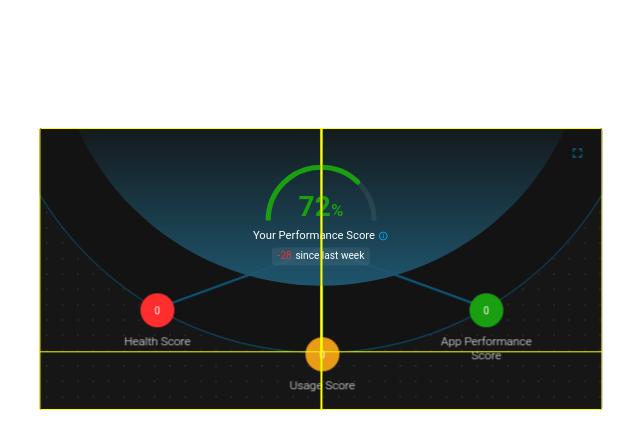
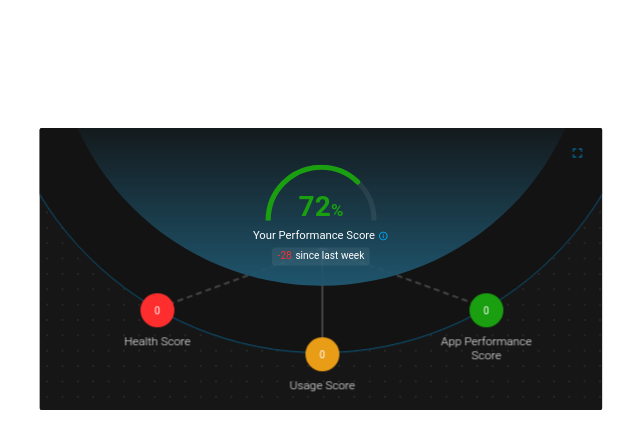
Before and after one commit to hiTushar/performance-widget, a React (Vite) app: page / in a window 1280 px wide. Shown: the top 448 px of the page, without its empty margins (319-959 px from the left). Built offline with nearby package versions, Linux system fonts and the light colour scheme.

Commit message:
save progress, branch lines

```diff
--- a/src/components/performance/Performance.tsx
+++ b/src/components/performance/Performance.tsx
@@ -157,6 +157,7 @@ const Performance = () => {
                 }}
             >
                 <div style={{
+                    opacity: 0,
                     position: 'absolute',
                     zIndex: 10,
                     top: 0,
@@ -191,7 +192,7 @@ const Performance = () => {
                         Object.keys(ringDataRef.current).map((ringId) => (
                             <Ring
                                 ringId={ringId as RingId}
-                                ringData={ringDataRef.current[ringId as RingId]}
+                                allRingsData={ringDataRef.current}
                                 hierarchy={hierarchy}
                                 handleClick={handleClick}
                                 apiData={data.components}
--- a/src/components/ring/Ring.css
+++ b/src/components/ring/Ring.css
@@ -146,15 +146,34 @@
     position: absolute;
     inset: 0;
     border-radius: 50%;
+    opacity: var(--branch-opacity);
+
+    &.branch-fade-in {
+        animation: branch-fade-in 2s linear 1s 1 forwards;
+    }
+}
+
+@keyframes branch-fade-in {
+    0% {
+        opacity: 0;
+    }
+
+    100% {
+        opacity: 1;
+    }
 }
 
 .ring-branches__branch {
     transform-origin: left;
-    background-color: var(--blue-1);
+    background: var(--branch-color);
     height: calc(1cqw/3);
     position: absolute;
     left: var(--branch-left);
     top: var(--branch-top);
     width: var(--branch-width);
     transform: var(--branch-transform);
+    &.dashed {
+        background-color: transparent;
+        border-top: 2px dashed var(--branch-border-color);
+    }
 }
--- a/src/components/ring/Ring.tsx
+++ b/src/components/ring/Ring.tsx
@@ -1,8 +1,8 @@
+import React, { useMemo, useRef } from 'react';
+import _ from 'lodash';
 import './Ring.css';
-import { HierarchyInterface, PerformanceData, RingId, RingInterface, RingParamUI } from '../../types/Types';
-import React, { useMemo, useRef } from 'react';
+import { BranchInterface, HierarchyInterface, PerformanceData, RingId, RingInterface, RingParamUI } from '../../types/Types';
 import { getDistance, inRadians } from '../../utils/Utils';
-import _ from 'lodash';
 
 const MAX_RINGS = 3;
 const RING_GAP = 19;
@@ -13,14 +13,16 @@ const ITEM_GAP_ANGLE = [30, 22.5, 18];
 const BRANCH_GAP_ANGLE = [70, 68, 66];
 const MAIN_ANGLE = 90;
 
-const Ring: React.FC<RingInterface> = ({ ringId, ringData, hierarchy, handleClick, apiData }) => {
+const Ring: React.FC<RingInterface> = ({ ringId, allRingsData, hierarchy, handleClick, apiData }) => {
     const ringRef = useRef<HTMLDivElement>(null);
+    const branchRef = useRef<HTMLDivElement>(null);
 
     const ringWidth = useMemo(() => {
         return RING_WIDTH + 2 * +ringId.slice(-1) * RING_GAP;
     }, [ringId]);
 
     const anglePosArray = useMemo(() => {
+        let ringData = allRingsData[ringId as RingId];
         let centerIndex = Math.floor(ringData.length / 2);
         let anglePosArray = ringData.map((_, index) => MAIN_ANGLE - ITEM_GAP_ANGLE[+ringId.slice(-1)] * (index - centerIndex));
         if (hierarchy[ringId].length) {
@@ -49,7 +51,7 @@ const Ring: React.FC<RingInterface> = ({ ringId, ringData, hierarchy, handleClic
             totalOffset += hierarchySetOffset;
         }
 
-        if (!hierarchy[ringId].length && ringData.length) {
+        if (!hierarchy[ringId].length && allRingsData[ringId as RingId].length) {
             let dataSetOffset = 0;
             if (ringId !== 'ring0') {
                 dataSetOffset += FIRST_RING_GAP;
@@ -71,7 +73,7 @@ const Ring: React.FC<RingInterface> = ({ ringId, ringData, hierarchy, handleClic
     }
 
     const getRingAnimation = (ringId: RingId) => {
-        if (!hierarchy[ringId].length && ringData.length) {
+        if (!hierarchy[ringId].length && allRingsData[ringId as RingId].length) {
             return 'slideIn 0.5s linear 0.5s 1 forwards';
         }
         return '';
@@ -97,7 +99,7 @@ const Ring: React.FC<RingInterface> = ({ ringId, ringData, hierarchy, handleClic
             opacity = 1;
         }
         else {
-            if (!ringData.length)
+            if (!allRingsData[ringId as RingId].length)
                 opacity = 0;
             else {
                 if (!hierarchy[ringId].length)
@@ -127,9 +129,9 @@ const Ring: React.FC<RingInterface> = ({ ringId, ringData, hierarchy, handleClic
         }
     }
 
-    const getBorderColor = (hierarchy: HierarchyInterface, ringId: RingId, ringData: Array<RingParamUI>) => {
+    const getBorderColor = (hierarchy: HierarchyInterface, ringId: RingId, allRingsData: { [key in RingId]: Array<RingParamUI> }) => {
         if (hierarchy[ringId as RingId]) {
-            let selectedParamColor = ringData.find((param) => param.param_id === hierarchy[ringId as RingId])!.param_color.replace(')', '-mild)');
+            let selectedParamColor = allRingsData[ringId as RingId].find((param) => param.param_id === hierarchy[ringId as RingId])!.param_color.replace(')', '-mild)');
             return selectedParamColor;
         }
         else {
@@ -151,12 +153,12 @@ const Ring: React.FC<RingInterface> = ({ ringId, ringData, hierarchy, handleClic
         }
     }
 
-    const Branches = () => {
-        if (!ringData.length) return;
-        let centerIndex = Math.floor(ringData.length / 2);
-        let stdAnglePosArray = ringData.map((_, index) => MAIN_ANGLE - ITEM_GAP_ANGLE[+ringId.slice(-1)] * (index - centerIndex));
+    const Branches: React.FC<BranchInterface> = ({ ringId, hierarchy, allRingsData }) => {
+        if (!allRingsData[ringId as RingId].length) return;
+        let centerIndex = Math.floor(allRingsData[ringId as RingId].length / 2);
+        let stdAnglePosArray = allRingsData[ringId as RingId].map((_, index) => MAIN_ANGLE - ITEM_GAP_ANGLE[+ringId.slice(-1)] * (index - centerIndex));
 
-        let allRingItemCoords = ringData.reduce<{ [key: string]: [number, number] }>((acc, _, index) => {
+        let allRingItemCoords = allRingsData[ringId as RingId].reduce<{ [key: string]: [number, number] }>((acc, _, index) => {
             let theta = stdAnglePosArray[index];
             let originCenter = ringWidth / 2;
             let x = originCenter + Math.cos(inRadians(theta)) * (ringWidth) / 2;
@@ -171,36 +173,75 @@ const Ring: React.FC<RingInterface> = ({ ringId, ringData, hierarchy, handleClic
             allRingItemCoords[`item${centerIndex}`][1] - RING_GAP
         ];
 
-        let allRingItemLengths = ringData.reduce<{ [key: string]: number }>((acc, _, index) => {
+        let allRingItemLengths = allRingsData[ringId as RingId].reduce<{ [key: string]: number }>((acc, _, index) => {
             return { ...acc, [`item${index}`]: getDistance(allRingItemCoords[`item${index}`][0], allRingItemCoords[`item${index}`][1], rootCoords[0], rootCoords[1]) };
         }, {});
 
-        let branchAngleArray = ringData.map((_, index) => MAIN_ANGLE - BRANCH_GAP_ANGLE[+ringId.slice(-1)] * (index - centerIndex));
+        let branchAngleArray = allRingsData[ringId as RingId].map((_, index) => MAIN_ANGLE - BRANCH_GAP_ANGLE[+ringId.slice(-1)] * (index - centerIndex));
+
+        const getVerticalBranchColor = (ringId: RingId, hierarchy: HierarchyInterface, allRingsData: { [key in RingId]: Array<RingParamUI> }) => {
+            let previousHierarchyParam: String, previousHierarchyParamColor;
+            if(ringId === 'ring0') {
+                previousHierarchyParamColor = 'var(--gray-6)';
+            }
+            else {
+                previousHierarchyParam = hierarchy[`ring${+ringId.slice(-1) - 1}` as RingId];
+                previousHierarchyParamColor = allRingsData[`ring${+ringId.slice(-1) - 1}` as RingId].find((param) => param.param_id === previousHierarchyParam)!.param_color.replace(')', '-mild)');
+            }
+
+            let currentHierarchyParam: String, currentHierarchyParamColor;
+            if(!hierarchy[ringId as RingId]) {
+                currentHierarchyParamColor = 'var(--gray-6)';
+            }
+            else {
+                currentHierarchyParam = hierarchy[ringId as RingId];
+                currentHierarchyParamColor = allRingsData[ringId as RingId].find((param) => param.param_id === currentHierarchyParam)!.param_color.replace(')', '-mild)');
+            }
+            return `linear-gradient(to right, ${previousHierarchyParamColor} 10%, ${currentHierarchyParamColor})`;
+        }
+
+        const getObliqueBranchColor = (ringId: RingId, hierarchy: HierarchyInterface, allRingsData: { [key in RingId]: Array<RingParamUI> }) => {
+            if (ringId === 'ring0') return 'var(--gray-6)';
+            else {
+                let previousHierarchyParam = hierarchy[`ring${+ringId.slice(-1) - 1}` as RingId];
+                let previousHierarchyParamColor = allRingsData[`ring${+ringId.slice(-1) - 1}` as RingId].find((param) => param.param_id === previousHierarchyParam)!.param_color.replace(')', '-mild)');
+                return previousHierarchyParamColor;
+            }
+        }
 
         return (
-            <div className='ring-branches'>
+            <div
+                className={`ring-branches ${!hierarchy[ringId as RingId].length ? 'branch-fade-in' : ''}`}
+                ref={branchRef}
+                style={{
+                    '--branch-opacity': hierarchy[ringId as RingId].length ? '1' : '0'
+                } as React.CSSProperties}
+            >
                 {
                     Object.keys(allRingItemLengths).map((key, index) => {
+                        if (hierarchy[ringId as RingId].length && index !== centerIndex) return null;
                         return (
                             <div
-                                className='ring-branches__branch'
+                                className={`ring-branches__branch ${index === centerIndex ? '' : 'dashed'}`}
                                 style={{
                                     '--branch-left': `${rootCoords[0]}cqw`,
                                     '--branch-top': `${rootCoords[1]}cqw`,
-                                    '--branch-width': `${allRingItemLengths[key]}cqw`,
+                                    '--branch-width': `${allRingItemLengths[key] - 0.5}cqw`,
                                     '--branch-transform': `rotate(${branchAngleArray[index]}deg)`,
+                                    '--branch-color': index === centerIndex ? getVerticalBranchColor(ringId, hierarchy, allRingsData) : '',
+                                    '--branch-border-color': index !== centerIndex ? getObliqueBranchColor(ringId, hierarchy, allRingsData) : ''
                                 } as React.CSSProperties}
                                 key={allRingItemLengths[key] + index}
                             >
-
                             </div>
                         )
                     })
                 }
             </div>
         )
-    }
+    };
 
+    console.log('ring render');
     return (
         <div
             id={ringId}
@@ -212,12 +253,13 @@ const Ring: React.FC<RingInterface> = ({ ringId, ringData, hierarchy, handleClic
                 '--slide-in-offset': `${getSlideInOffset(ringId)}cqw`,
                 width: `${ringWidth}cqw`,
                 opacity: getOpacity(ringId),
-                borderColor: getBorderColor(hierarchy, ringId, ringData)
+                borderColor: getBorderColor(hierarchy, ringId, allRingsData)
             } as React.CSSProperties}
             ref={ringRef}
         >
-            <Branches />
+            <Branches ringId={ringId} hierarchy={hierarchy} allRingsData={allRingsData} />
             <div style={{
+                opacity: 0,
                 position: 'absolute',
                 zIndex: 10,
                 top: 0,
@@ -243,7 +285,7 @@ const Ring: React.FC<RingInterface> = ({ ringId, ringData, hierarchy, handleClic
                 }}></div>
             </div>
             {
-                ringData.map((param_ring: { param_id: String, param_color: String }, index: number) => {
+                allRingsData[ringId as RingId].map((param_ring: { param_id: String, param_color: String }, index: number) => {
                     let data: PerformanceData = apiData.find((param: PerformanceData) => param.param_id === param_ring.param_id)!;
                     return (
                         <div
--- a/src/index.css
+++ b/src/index.css
@@ -21,6 +21,7 @@ body {
   --gray-3: rgb(124, 124, 124);
   --gray-4: rgb(40, 40, 40);
   --gray-5: rgb(102, 102, 102);
+  --gray-6: rgb(69, 69, 69);
   --item-1: rgb(255, 46, 46);
   --item-2: rgb(233, 156, 22);
   --item-3: rgb(25, 159, 15);
```
Also changed, not shown: src/types/Types.tsx (+9 -3 lines).
